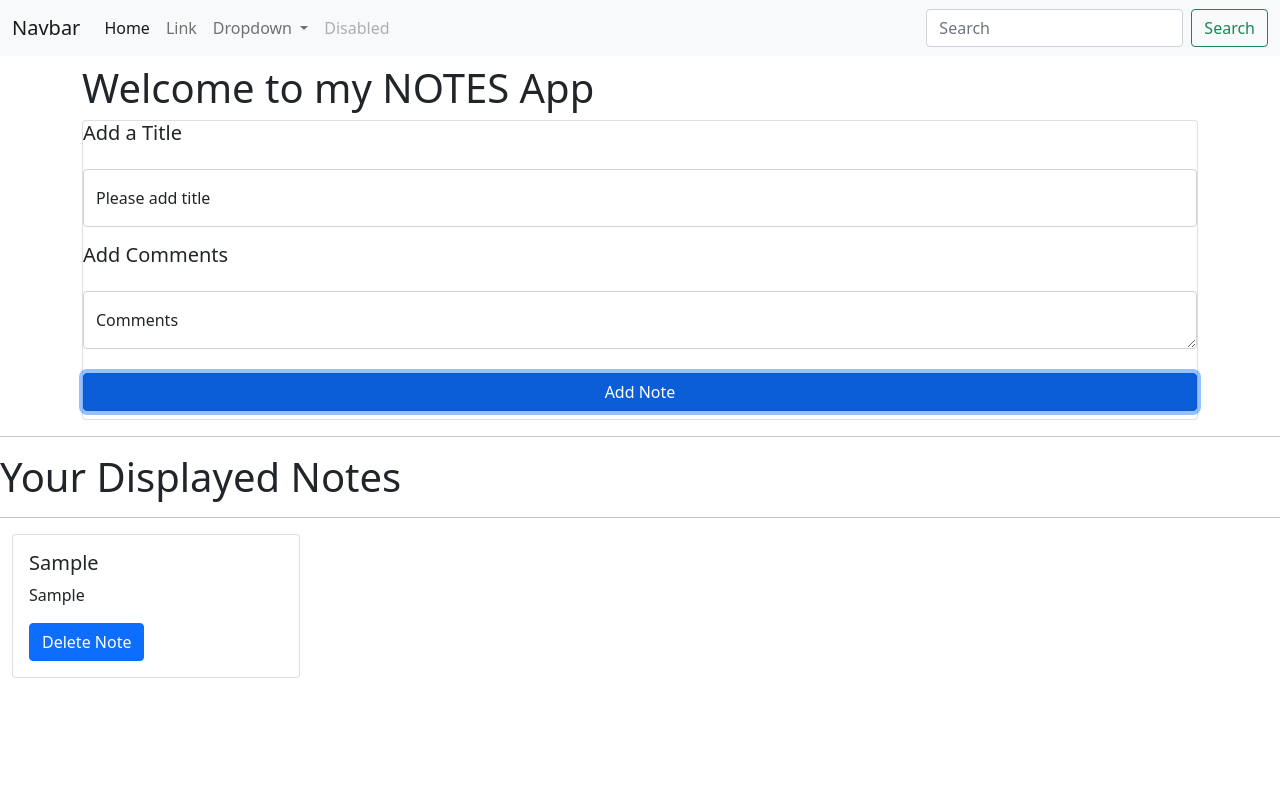
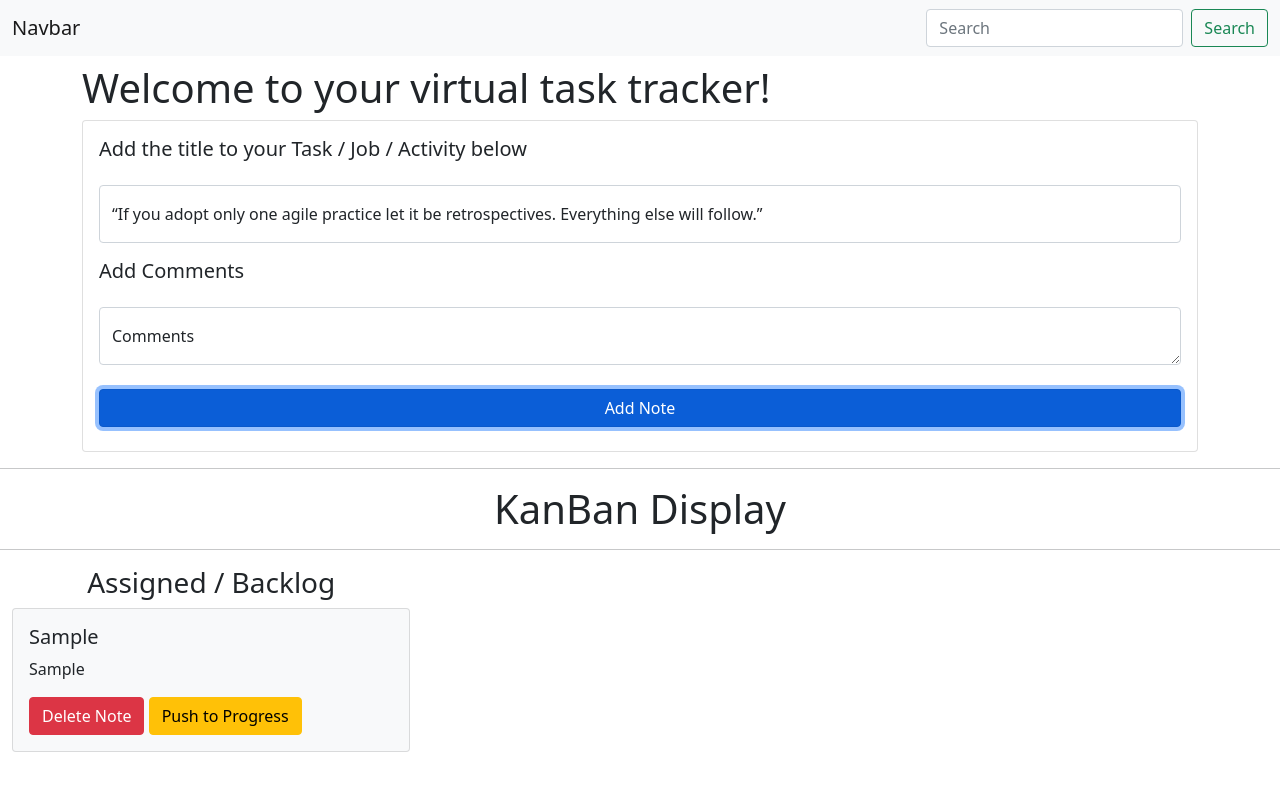
Before and after one commit to wkan17012021/Notes_Proj, a plain HTML site: page index.html in a window 1280 px wide. Both pictures are taken after typing "Sample", "Sample" into the empty fields and a click on the button "Add Note". Drawn offline with nearby package versions, Linux system fonts and the light colour scheme.

Commit message:
format backlog layout, add title & push button

```diff
--- a/JS for notes/app.js
+++ b/JS for notes/app.js
@@ -4,7 +4,7 @@ console.log("begin app");
 //we would add an event listener to 'Add Note' Button
 // When a user adds a note, add it to the local storage
 
-let addButton = document.getElementById("addBtn"); // capture the id with a variable
+const addButton = document.getElementById("addBtn"); // capture the id with a variable
 addButton.addEventListener("click", function () {
   //set the variable to an event listener
   let addtext = document.getElementById("addTxt"); //set a variable and assign it to the id of the text area.
@@ -53,11 +53,12 @@ function showNote() {
   // in the function below, the element is the content that the user types in i.e. their notes, and index represents a number starting from 0. So, when they click add note it would be 0 + 1 i.e. Note 1. When they click the add note button again, it will display Note 2.
   notesObj.forEach(function (element, index) {
     html += `
-            <div class="card row my-2 mx-0 noteCard" style="width: 18rem;">
+            <div class="card row my-2 mx-0 noteCard w-100 bg-light">
                 <div class="card-body">
                     <h5 id="example" class="card-title">${element.title}</h5>
                     <p class="card-text">${element.text}</p>
-                    <button id=" ${index}" class="btn btn-primary" onclick="deleteNote(this.id)">Delete Note</button>
+                    <button id=" ${index}" class="btn btn-danger" onclick="deleteNote(this.id)">Delete Note</button>
+                    <button id="push-to-progress" class="btn btn-warning" onclick="deleteNote(this.id)">Push to Progress</button>
                 </div>
             </div>
             `;
@@ -65,13 +66,13 @@ function showNote() {
 
   let notesElm = document.getElementById("notes"); //this is another variable to store the notes in
   if (notesElm.length != 0) {
-    notesElm.innerHTML = html;
+    notesElm.innerHTML = `<h3 id="to-do-heading" class="mx-2 text-center">Assigned / Backlog</h3>${html}`;
   } else {
     notesElm.innerHTML = "Nothing to show at this point";
   }
 }
 
-// FUNCTION TO DELETE NOTE
+// FUNCTION TO DELETE NOTE ***************************************
 function deleteNote(index) {
   console.log("deleting" + index);
   let confirmDel = confirm("Delete note?"); //getElementsByClassName("btn btn-primary").confirm("Delete note?");
@@ -89,6 +90,13 @@ function deleteNote(index) {
   }
 }
 
+const pushBtn = document.getElementById("push-to-progress");
+pushBtn.addEventListener('click', function() {
+  console.log("button clicked");
+})
+
+
+// ***********************
 // IF STATEMENT TO GET THE DISPLAYED NOTES TO SHOW/HIDE
 
 //function toCheckLocalStorage() {
--- a/index.html
+++ b/index.html
@@ -10,10 +10,9 @@
       integrity="sha384-1BmE4kWBq78iYhFldvKuhfTAU6auU8tT94WrHftjDbrCEXSU1oBoqyl2QvZ6jIW3"
       crossorigin="anonymous"
     />
-    <style></style>
-    <title>Notes App</title>
+    <title>Virtual KanBan</title>
   </head>
-  <body>
+  <body class="w-100">
     <nav class="navbar navbar-expand-lg navbar-light bg-light">
       <div class="container-fluid">
         <a class="navbar-brand" href="#">Navbar</a>
@@ -26,40 +25,7 @@
           aria-expanded="false"
           aria-label="Toggle navigation"
         >
-          <span class="navbar-toggler-icon"></span>
         </button>
-        <div class="collapse navbar-collapse" id="navbarSupportedContent">
-          <ul class="navbar-nav me-auto mb-2 mb-lg-0">
-            <li class="nav-item">
-              <a class="nav-link active" aria-current="page" href="#">Home</a>
-            </li>
-            <li class="nav-item">
-              <a class="nav-link" href="#">Link</a>
-            </li>
-            <li class="nav-item dropdown">
-              <a
-                class="nav-link dropdown-toggle"
-                href="#"
-                id="navbarDropdown"
-                role="button"
-                data-bs-toggle="dropdown"
-                aria-expanded="false"
-              >
-                Dropdown
-              </a>
-              <ul class="dropdown-menu" aria-labelledby="navbarDropdown">
-                <li><a class="dropdown-item" href="#">Action</a></li>
-                <li><a class="dropdown-item" href="#">Another action</a></li>
-                <li><hr class="dropdown-divider" /></li>
-                <li>
-                  <a class="dropdown-item" href="#">Something else here</a>
-                </li>
-              </ul>
-            </li>
-            <li class="nav-item">
-              <a class="nav-link disabled">Disabled</a>
-            </li>
-          </ul>
           <form class="d-flex">
             <input
               id="searchTxt"
@@ -80,15 +46,15 @@
       </div>
     </nav>
     <div class="container my-2">
-      <h1>Welcome to my NOTES App</h1>
-      <div class="card">
-            <h5 class="card-title">Add a Title</h5>
+      <h1>Welcome to your virtual task tracker!</h1>
+      <div class="card p-3">
+            <h5 class="card-title">Add the title to your Task / Job / Activity below</h5>
             <p class="card-text">
             <div class="form-floating">
               <input type="text" class="form-control"
               placeholder="Please add note title here"
               id="addTitle"></input>
-            <label for="addText">Please add title</label>
+            <label for="addText">“If you adopt only one agile practice let it be retrospectives. Everything else will follow.”</label>
             </div>
             </p>
             <h5 class="card-title">Add Comments</h5>
@@ -105,10 +71,10 @@
         </div>
       </div>
       <hr />
-      <h1 id="toggle_heading">Your Displayed Notes</h1>
+      <h1 id="toggle_heading" class="mx-3 text-center">KanBan Display</h1>
       <hr />
       <!--I want to populate the notes to JS using below ID = notes. Update the comments and autopopulate the note cards under the title Your displayed Notes-->
-      <div id="notes" class="container-fluid">
+      <div id="notes" class="container flex-column ms-0" style="width: 33%">
         <!--generate cards here. In order to identify the notes, i would add a class below.-->
         <!-- <div class="card row my-2 mx-2 noteCard" style="width: 18rem;">
                 <div class="card-body">
```
